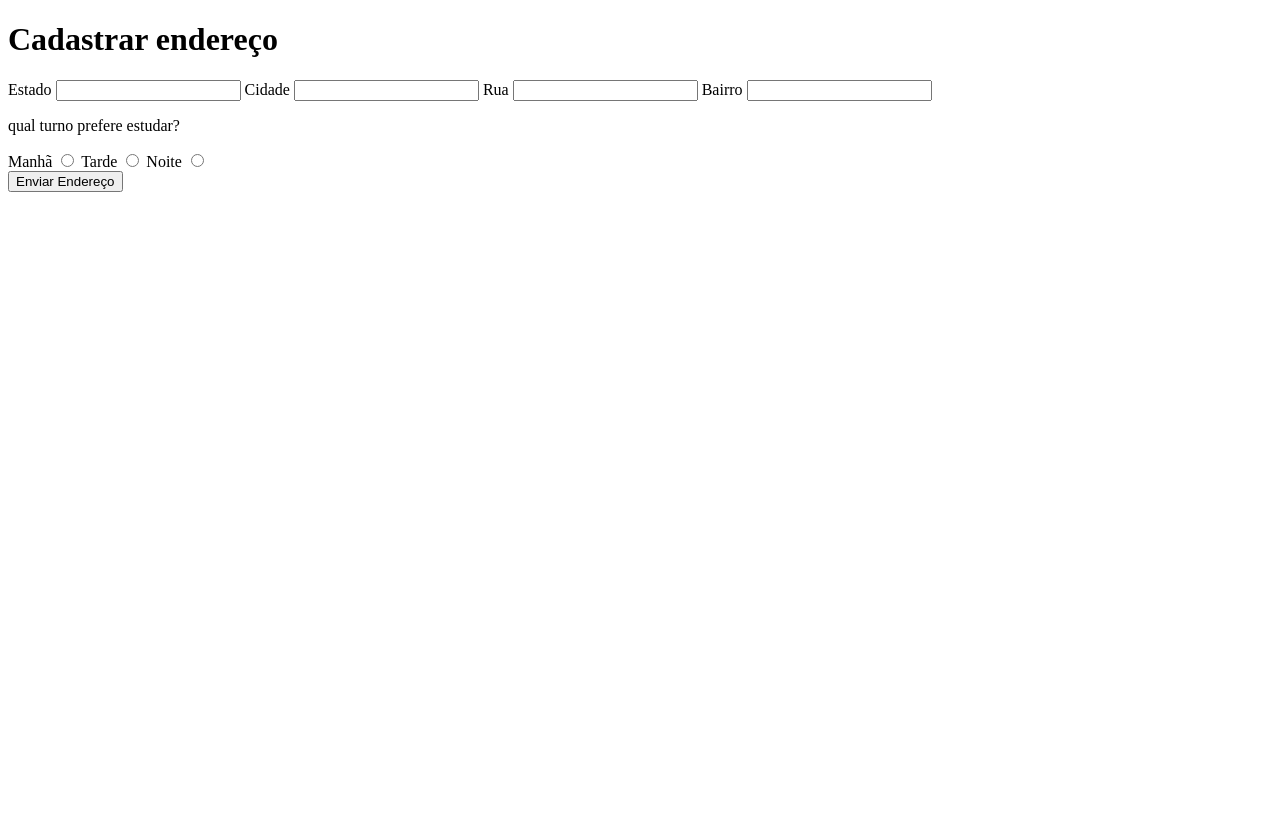
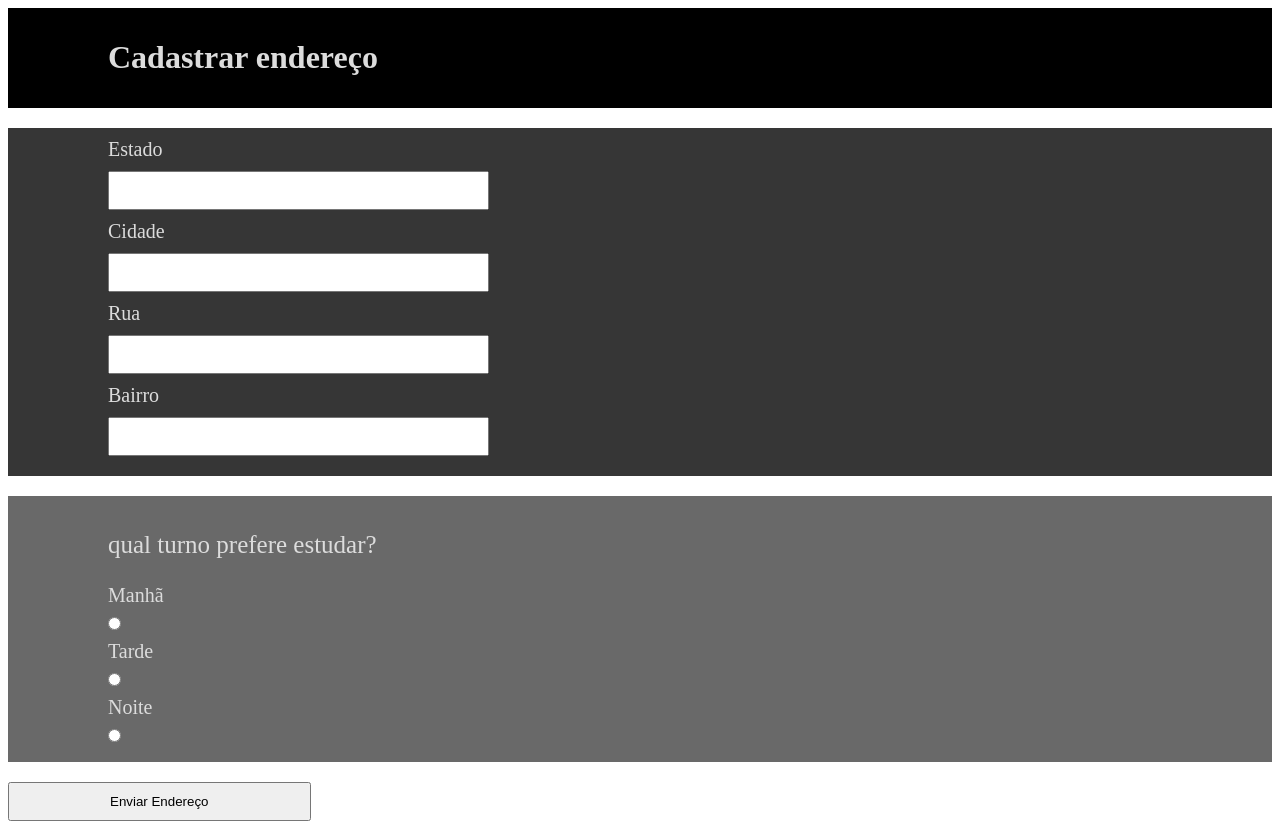
Before and after one commit to GabrielHeidecke/formulario-1, a plain HTML site: page index.html in a window 1280 px wide. Before the commit the page ends 800 px from the top, so only its background shows below. Drawn offline with Linux system fonts and the light colour scheme.

Commit message:
Update formulario.css

```diff
--- a/formulario.css
+++ b/formulario.css
@@ -1,61 +1,40 @@
-<!DOCTYPE html>
-<html lang="en">
-<head>
-	<meta charset="UTF-8">
+form label {
+display:block;
+ font-size: 20px;
+margin: 0 0 10px;
 
-	<title>Formulário</title>
-	<link rel="stylesheet"  href="formulario.css">
- <div class="pagina">
-
- 	<h1>Cadastrar endereço</h1>
+}
 
 
-</div>
+form input {
+display: block;
+  margin: 0 0 10px;
+   padding: 10px 100px;
+
+}
 
 
-<form>
+p{
+ font-size: 25px;
+}
 
+ .pagina{
+ padding: 10px 100px;
+ margin: 0 0 20px;
+  background:#000000;
+color:Gainsboro;
+}
 
-<div class="pagina2">
+.pagina2{
+ padding: 10px 100px;
+ margin: 0 0 20px;
+  background:#363636;
+color:Gainsboro;
+}
 
-
-
-<label for="nome">Estado</label>
-<input type="text"id="nome">
-
-<label for="email">Cidade</label>
-<input type="text" id="email">
-
-<label for="telefone">Rua</label>
-<input type="text" id="telefone">
-
-<label for="mensagem">Bairro</label>
-<input type="text" id="mensagem">
-
-</div>
-
-<div class="pagina3">
-
-<p>qual turno prefere estudar?</p>
-
-<label for="radio-email">Manhã</label>
-<input type="radio" name="contato" value="email" id="radio-email">
-
-<label for="radio-telefone">Tarde</label>
-<input type="radio" name="contato" value="telefone" id="radio-telefone">
-
-<label for="radio-Whatsapp">Noite</label>
-<input type="radio" name="contato" value="Whatsapp" id="radio-Whatsapp">
-
-</div>
-
-<input type="submit" value="Enviar Endereço">
-
-
-
-</form>
-
-
-
-</head>
-<body>
+.pagina3{
+ padding: 10px 100px;
+ margin: 0 0 20px;
+  background:#696969;
+color:Gainsboro;
+}
```
